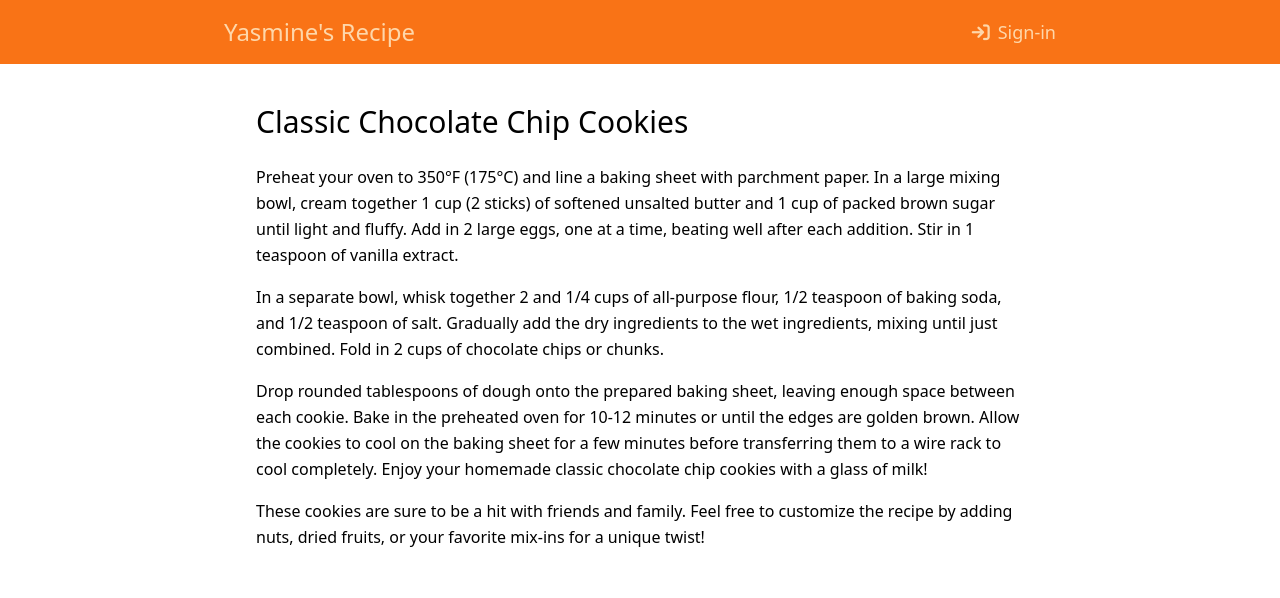
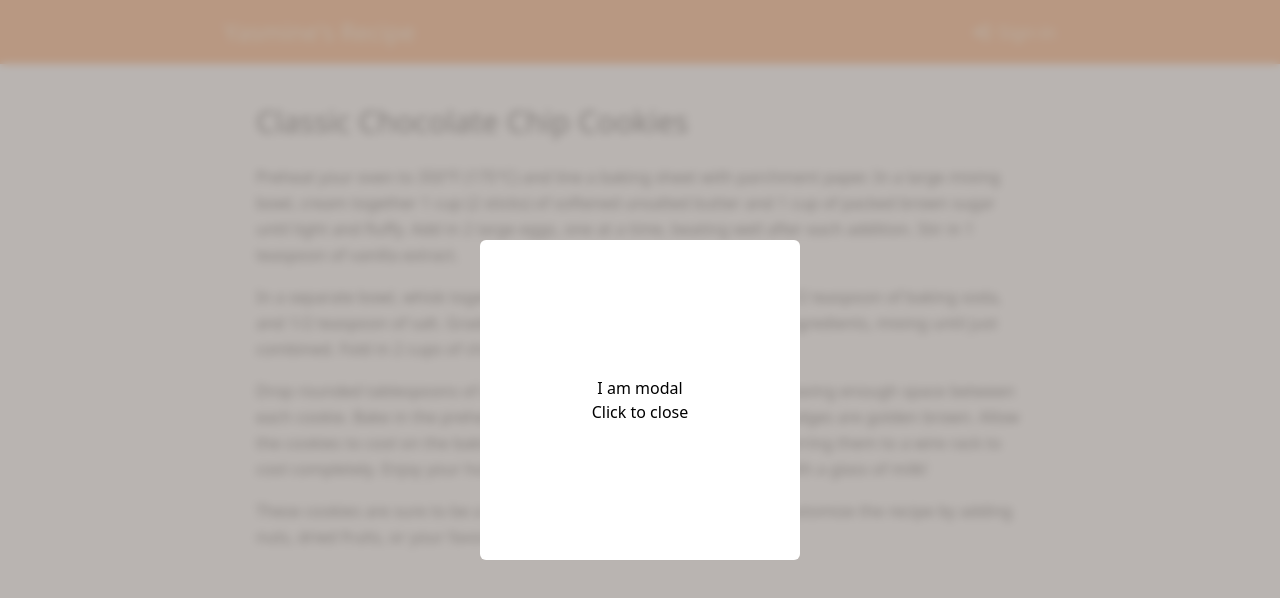
Before and after one commit to YElnadi/styling-tailwind, a React (Create React App) app: page / in a window 1280 px wide. Both pictures are taken after a click on the button "Sign-in". Shown: the top 598 px of the page. Built offline with nearby package versions, Linux system fonts and the light colour scheme.

Commit message:
modal done

```diff
--- a/src/App.js
+++ b/src/App.js
@@ -17,6 +17,7 @@ import NavButtons from "./ImageCarousel/NavButtons";
 import { useState } from "react";
 import Paragraph from "./DarkMode/Paragraph";
 import CookieRecipe from "./CookiesRecipe/CookieRecipe";
+import Modal from "./CookiesRecipe/Modal";
 
 const quote1 = {
   text: "One of my most productive days was throwing away 1000 lines of code.",
@@ -37,6 +38,7 @@ const quote3 = {
 };
 function App() {
   const [imageIdx, setImageIdx] = useState(0);
+  const [isModalOpen, setIsModalOpen] = useState(false)
   return (
     //light switch practice
     // <LightSwitch />
@@ -89,15 +91,20 @@ function App() {
       <div className="bg-orange-500 flex justify-center ">
         <div className="flex w-full max-w-4xl justify-between items-center px-8 py-4 text-orange-200">
           <div className="text-2xl">Yasmine's Recipe</div>
-          <button className="text-lg">
+          <button
+          className="text-lg"
+          onClick={() => setIsModalOpen(true)}
+          >
             <i className="fa-solid fa-arrow-right-to-bracket mr-2 "></i>
             Sign-in
           </button>
         </div>
       </div>
-      <div>
+
         <CookieRecipe />
-      </div>
+        {isModalOpen && <Modal onClose={()=>setIsModalOpen(false)}/>}
+
+
     </>
 
     // <div className="flex flex-col items-center ">
--- /dev/null
+++ b/src/CookiesRecipe/Modal.js
@@ -0,0 +1,16 @@
+import React from "react";
+
+const Modal = (props) => {
+  const {onClose} = props
+  return (
+    <div className="bg-stone-400/80 backdrop-blur-sm fixed w-full h-full top-0 flex justify-center items-center">
+      <div className="bg-white w-80 h-80 rounded-md flex flex-col justify-center items-center">
+        I am modal
+        <button onClick={onClose}>Click to close</button>
+
+      </div>
+    </div>
+  );
+};
+
+export default Modal;
```
